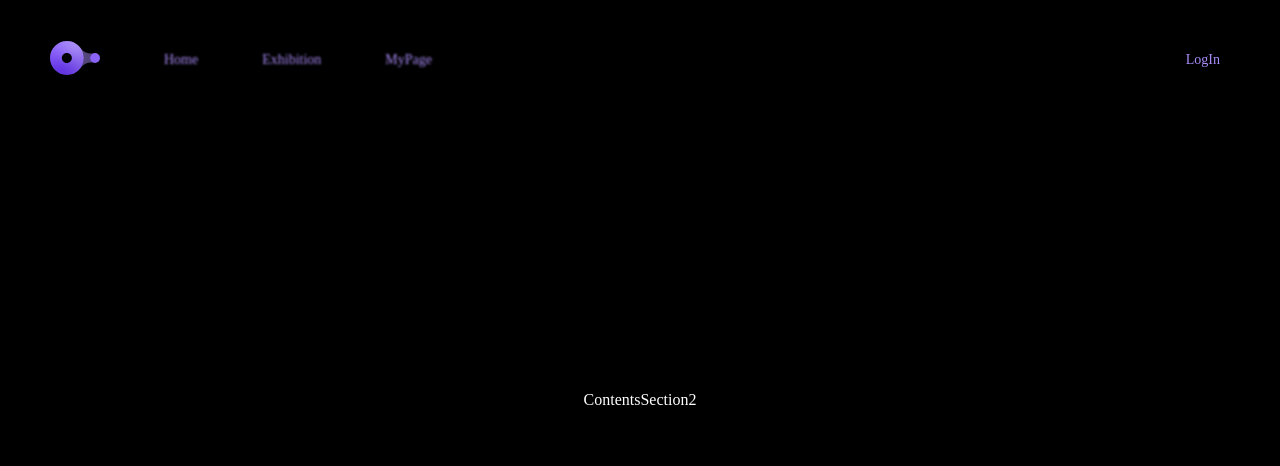
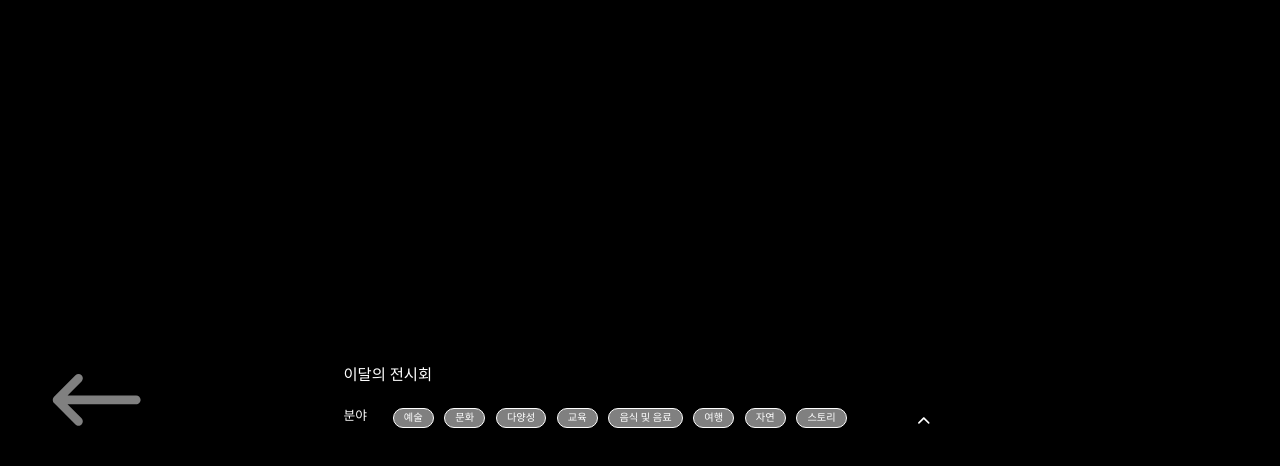
Before and after one commit to 23-2-Media-Project/front, a React (Create React App) app: page /monthly/list in a window 1280 px wide. Shown: the top 466 px of the page. Built offline with nearby package versions, Linux system fonts and the light colour scheme; a web font is replaced by a local one.

Commit message:
feature: 분야 선택 아코디언 메뉴 구현

```diff
--- a/src/components/monthlyExhibition/ContentsSection2.jsx
+++ b/src/components/monthlyExhibition/ContentsSection2.jsx
@@ -1,9 +1,95 @@
-import React from "react";
+import React, { useCallback, useEffect, useState } from "react";
+import { useNavigate } from "react-router-dom";
 
 import { ReactComponent as WhiteArrowIcon } from "../../assets/icons/white-arrow.svg";
+import { ReactComponent as ExpandIcon } from "../../assets/icons/expand.svg";
 
 const ContentsSection2 = () => {
-  return <div className="section2-container">ContentsSection2</div>;
+  const navigate = useNavigate();
+
+  // 분야 버튼 선택 관련 로직
+  const [clickTimes, setClickTimes] = useState(0);
+  const handleClick = useCallback(
+    (e) => {
+      const elmClassList = e.target.classList.value.split(" ");
+      if (!elmClassList.includes("clicked")) {
+        e.target.classList.add("clicked");
+        setClickTimes(clickTimes + 1);
+      } else if (elmClassList.includes("clicked")) {
+        e.target.classList.remove("clicked");
+        setClickTimes(clickTimes - 1);
+      }
+    },
+    [clickTimes]
+  );
+
+  // 확장 버튼 클릭 여부 state
+  const [onClickBtn, setClickBtn] = useState(false);
+  console.log(onClickBtn);
+  return (
+    <div className="section2-container">
+      <WhiteArrowIcon
+        className="arrow-icon"
+        onClick={() => {
+          navigate("/monthly");
+        }}
+      />
+      <div className="list-wrap">
+        <div className="title">이달의 전시회</div>
+        <div className="category-wrap">
+          <div className="sub-title">분야</div>
+          <div
+            className="interests-wrap"
+            style={{ height: `${onClickBtn ? "max-content" : "2vw"}` }}
+          >
+            {interestsList.map((interest) => (
+              <div
+                key={interest}
+                className="interest-btn"
+                onClick={handleClick}
+              >
+                {interest}
+              </div>
+            ))}
+          </div>
+          <ExpandIcon
+            className="expand-btn"
+            style={{
+              transform: `${onClickBtn ? "rotate(180deg)" : "rotate(0deg)"}`,
+            }}
+            onClick={() => setClickBtn(!onClickBtn)}
+          />
+        </div>
+      </div>
+    </div>
+  );
 };
 
 export default ContentsSection2;
+
+const interestsList = [
+  "예술",
+  "문화",
+  "다양성",
+  "교육",
+  "음식 및 음료",
+  "여행",
+  "자연",
+  "스토리",
+  "미디어",
+  "플랫폼",
+  "미래지향",
+  "인터랙티브",
+  "기념적인",
+  "감성적인",
+  "자연친화적인",
+  "공익적인",
+  "지속가능성",
+  "기술",
+  "우주",
+  "사랑",
+  "게임",
+  "캐릭터",
+  "사진",
+  "취미",
+];
--- a/src/styles/MonthlyExhibitionPage.scss
+++ b/src/styles/MonthlyExhibitionPage.scss
@@ -215,11 +215,85 @@
   }
 }
 .section2-container {
+  position: relative;
   display: flex;
-  justify-content: center;
   align-items: center;
   width: 100vw;
   height: 100vh;
   background: #000;
   color: #fff;
+  padding: 50px 4vw 50px;
+  box-sizing: border-box;
+
+  .arrow-icon {
+    position: absolute;
+    width: 7vw;
+    cursor: pointer;
+    opacity: 0.5;
+    transition: 0.3s;
+
+    &:hover {
+      opacity: 1;
+    }
+  }
+  .list-wrap {
+    margin: 0 auto;
+    width: max-content;
+    height: 100%;
+    display: flex;
+    flex-direction: column;
+    align-items: start;
+    justify-content: center;
+    gap: 2vw;
+
+    .title {
+      color: #fff;
+      font-size: 1.2vw;
+      font-size: 600;
+    }
+    .category-wrap {
+      display: flex;
+      align-items: start;
+      gap: 1vw;
+      width: 100%;
+
+      .sub-title {
+        font-size: 1vw;
+        margin-top: 0.2vw;
+        margin-right: 1vw;
+      }
+      .interests-wrap {
+        display: flex;
+        width: 39.5vw;
+        overflow: hidden;
+        gap: 0.8vw;
+        flex-wrap: wrap;
+
+        .interest-btn {
+          cursor: pointer;
+          font-size: 0.8vw;
+          width: max-content;
+          padding: 0.3vw 0.8vw;
+          background-color: rgba($color: #fff, $alpha: 0.5);
+          border: 1px solid #fff;
+          border-radius: 50px;
+          transition: 0.3s;
+
+          &:hover {
+            opacity: 0.5;
+          }
+          &.clicked {
+            background-color: #fff;
+            color: #333;
+            font-weight: 500;
+          }
+        }
+      }
+      .expand-btn {
+        width: 2vw;
+        height: 2vw;
+        cursor: pointer;
+      }
+    }
+  }
 }
```
